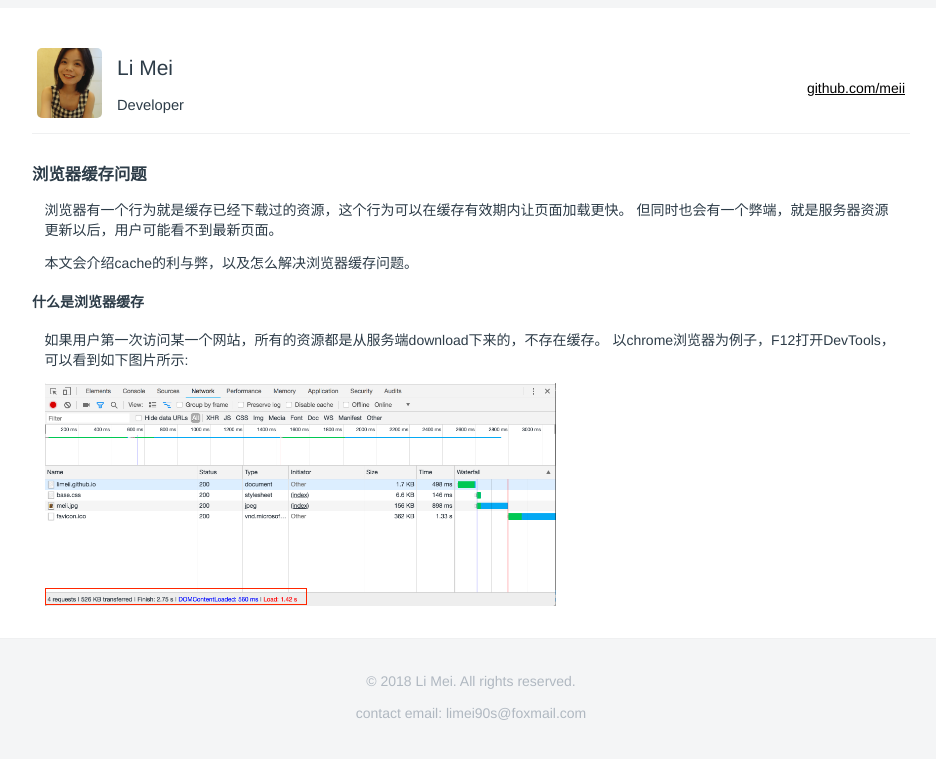
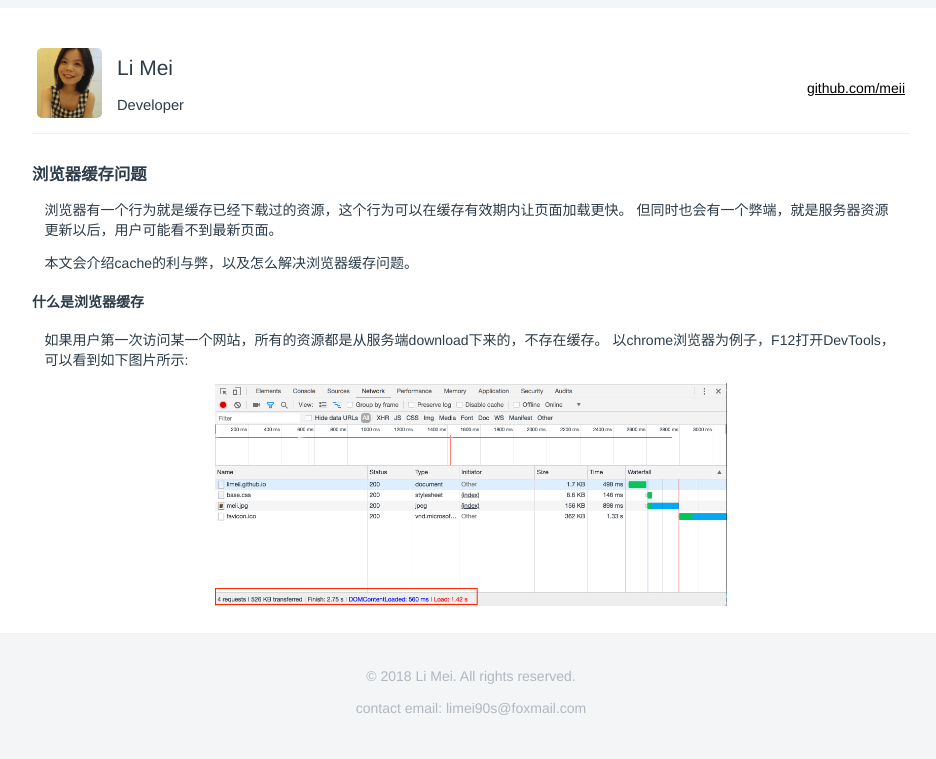
Before and after one commit to LiMeii/LiMeii.github.io, a Jekyll site: the page built from _posts/2018-09-20-cache-busting.md, in a window 1280 px wide. Shown: the top 759 px of the page, without its empty margins (177-1113 px from the left). Built offline with Jekyll 4.4.1, drawn with Linux system fonts in a browser that asks for light colours.

Commit message:
update img css

```diff
--- a/assets/base.css
+++ b/assets/base.css
@@ -37,8 +37,10 @@ blockquote:after {
     content: none
 }
 
-a img {
-    border: 0
+img {
+    border: 0;
+    display: block;
+    margin: 0 auto;
 }
 
 article,
@@ -95,6 +97,7 @@ body.modal {
 }
 
 a {
+    border: 0;
     color: black;
 }
 
```
